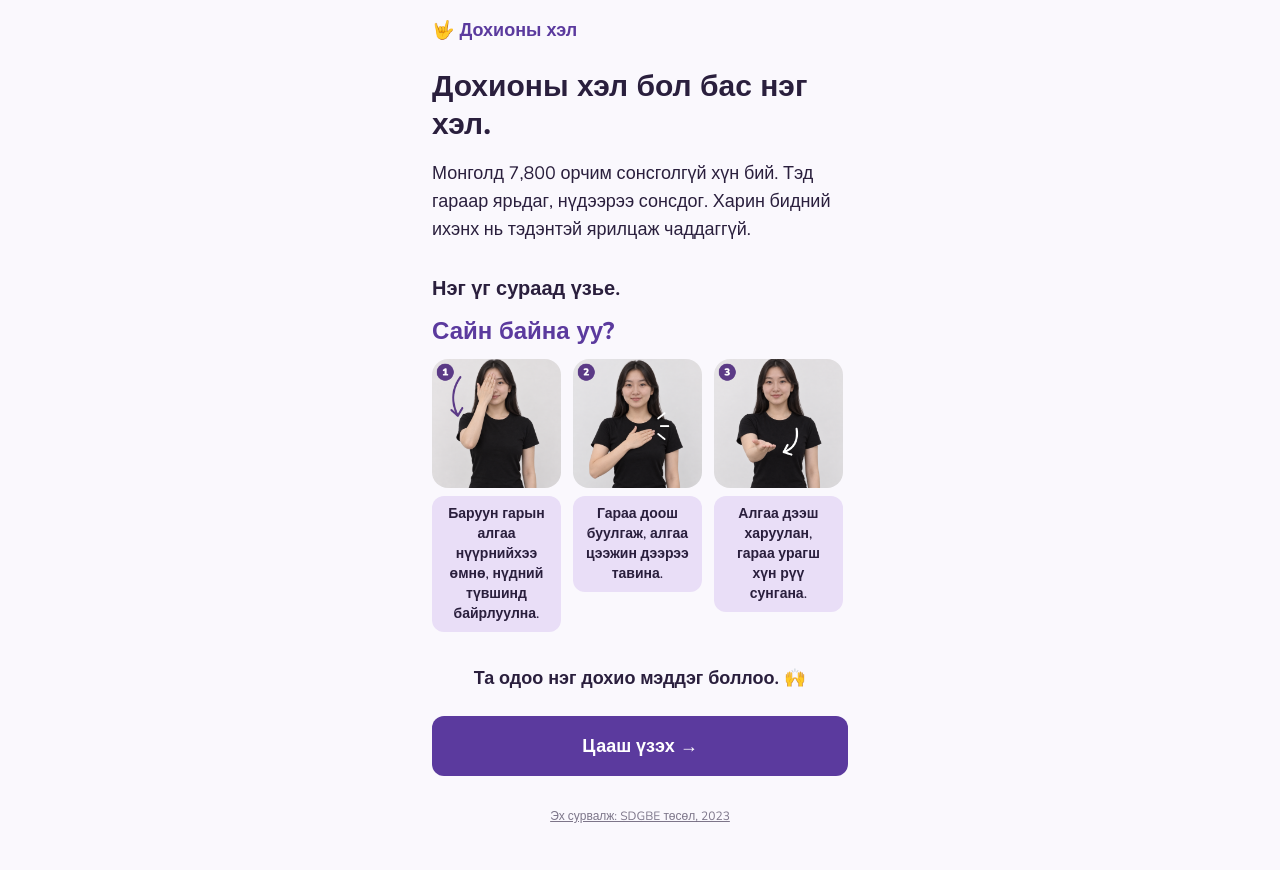
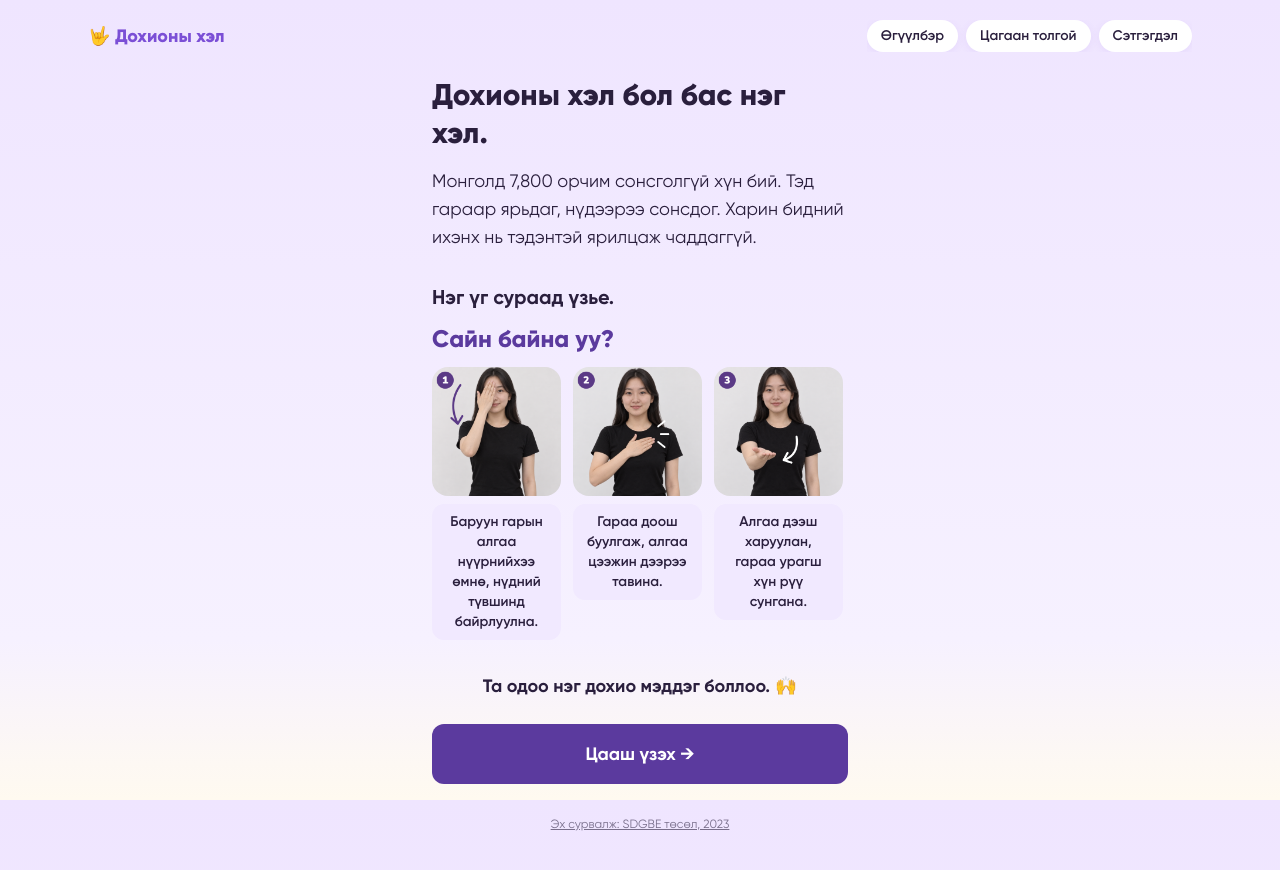
Before and after one commit to erdembileg-e/bridgenum, a Next.js app: page / in a window 1280 px wide. Built offline with nearby package versions, Linux system fonts and the light colour scheme; no server answers.

Commit message:
feat: warm theme, GIP font, shared header and footer
Co-Authored-By: Claude Opus 5.5 <noreply@anthropic.com>

```diff
--- a/app/globals.css
+++ b/app/globals.css
@@ -2,14 +2,22 @@
 
 @theme inline {
   --color-primary: #5b3a9e;
-  --color-primary-light: #e9def7;
-  --color-page: #faf8fd;
+  --color-primary-light: #f1e9ff;
+  --color-accent: #7b4fd6;
+  --color-sun: #ffc93c;
+  --color-page: #f6f1ff;
   --color-story: #1d1530;
   --color-ink: #2a1f3d;
-  --font-sans: var(--font-nunito);
+  --font-sans: var(--font-gip), var(--font-nunito), system-ui, sans-serif;
+}
+
+@utility bg-warm {
+  background: linear-gradient(180deg, #efe5ff 0, #f6f1ff 40%, #fffaf0 100%);
 }
 
 body {
-  background: var(--color-page);
+  min-height: 100dvh;
+  background: linear-gradient(180deg, #efe5ff 0, #f6f1ff 40rem, #fffaf0 100%);
+  background-color: var(--color-page);
   color: var(--color-ink);
 }
--- a/app/layout.tsx
+++ b/app/layout.tsx
@@ -1,11 +1,25 @@
 import type { Metadata } from "next";
 import { Nunito } from "next/font/google";
+import localFont from "next/font/local";
 import { siteUrl } from "@/lib/site";
 import "./globals.css";
 
 const nunito = Nunito({
   variable: "--font-nunito",
   subsets: ["latin", "cyrillic"],
+});
+
+// GIP covers Mongolian Cyrillic (Ө, Ү) in every weight; Nunito is the fallback.
+const gip = localFont({
+  src: [
+    { path: "../public/fonts/gip-400.905da21b.woff2", weight: "400" },
+    { path: "../public/fonts/gip-500.407933b3.woff2", weight: "500" },
+    { path: "../public/fonts/gip-600.07db67a6.woff2", weight: "600" },
+    { path: "../public/fonts/gip-700.7fba8fa4.woff2", weight: "700" },
+    { path: "../public/fonts/gip-800.ff23da73.woff2", weight: "800" },
+  ],
+  variable: "--font-gip",
+  display: "swap",
 });
 
 export const metadata: Metadata = {
@@ -23,7 +37,7 @@ export const metadata: Metadata = {
 
 export default function RootLayout({ children }: LayoutProps<"/">) {
   return (
-    <html lang="mn" className={`${nunito.variable} h-full antialiased`}>
+    <html lang="mn" className={`${gip.variable} ${nunito.variable} h-full antialiased`}>
       <body className="min-h-full flex flex-col">{children}</body>
     </html>
   );
--- /dev/null
+++ b/components/SiteFooter.tsx
@@ -0,0 +1,9 @@
+export function SiteFooter() {
+  return (
+    <footer className="mx-auto w-full max-w-6xl px-4 pb-8 pt-6 text-center text-xs text-ink/60">
+      <a href="https://mnsl.mn" target="_blank" rel="noopener noreferrer" className="underline">
+        Зургийн эх сурвалж: mnsl.mn
+      </a>
+    </footer>
+  );
+}
--- a/components/SiteHeader.tsx
+++ b/components/SiteHeader.tsx
@@ -1,11 +1,31 @@
 import Link from "next/link";
+
+const links = [
+  { href: "/learn", label: "Өгүүлбэр" },
+  { href: "/learn#letters", label: "Цагаан толгой" },
+  { href: "/#comments", label: "Сэтгэгдэл" },
+];
 
 export function SiteHeader() {
   return (
-    <header className="mx-auto w-full max-w-md px-4 pt-4">
-      <Link href="/" className="text-lg font-extrabold text-primary">
+    <header className="mx-auto flex w-full max-w-6xl flex-col gap-3 px-4 pt-4 sm:flex-row sm:items-center sm:justify-between sm:px-6 sm:pt-5">
+      <Link href="/" className="text-lg font-extrabold text-accent">
         🤟 Дохионы хэл
       </Link>
+      <nav aria-label="Үндсэн цэс" className="-mx-4 overflow-x-auto px-4 sm:mx-0 sm:px-0">
+        <ul className="flex gap-2 text-sm font-semibold">
+          {links.map((link) => (
+            <li key={link.href}>
+              <Link
+                href={link.href}
+                className="block whitespace-nowrap rounded-full bg-white px-3.5 py-1.5 shadow-[0_2px_8px_rgba(123,79,214,0.08)] transition hover:text-accent"
+              >
+                {link.label}
+              </Link>
+            </li>
+          ))}
+        </ul>
+      </nav>
     </header>
   );
 }
```
Also changed, not shown: 2 other files (tests, documents, lock files or other folders).
